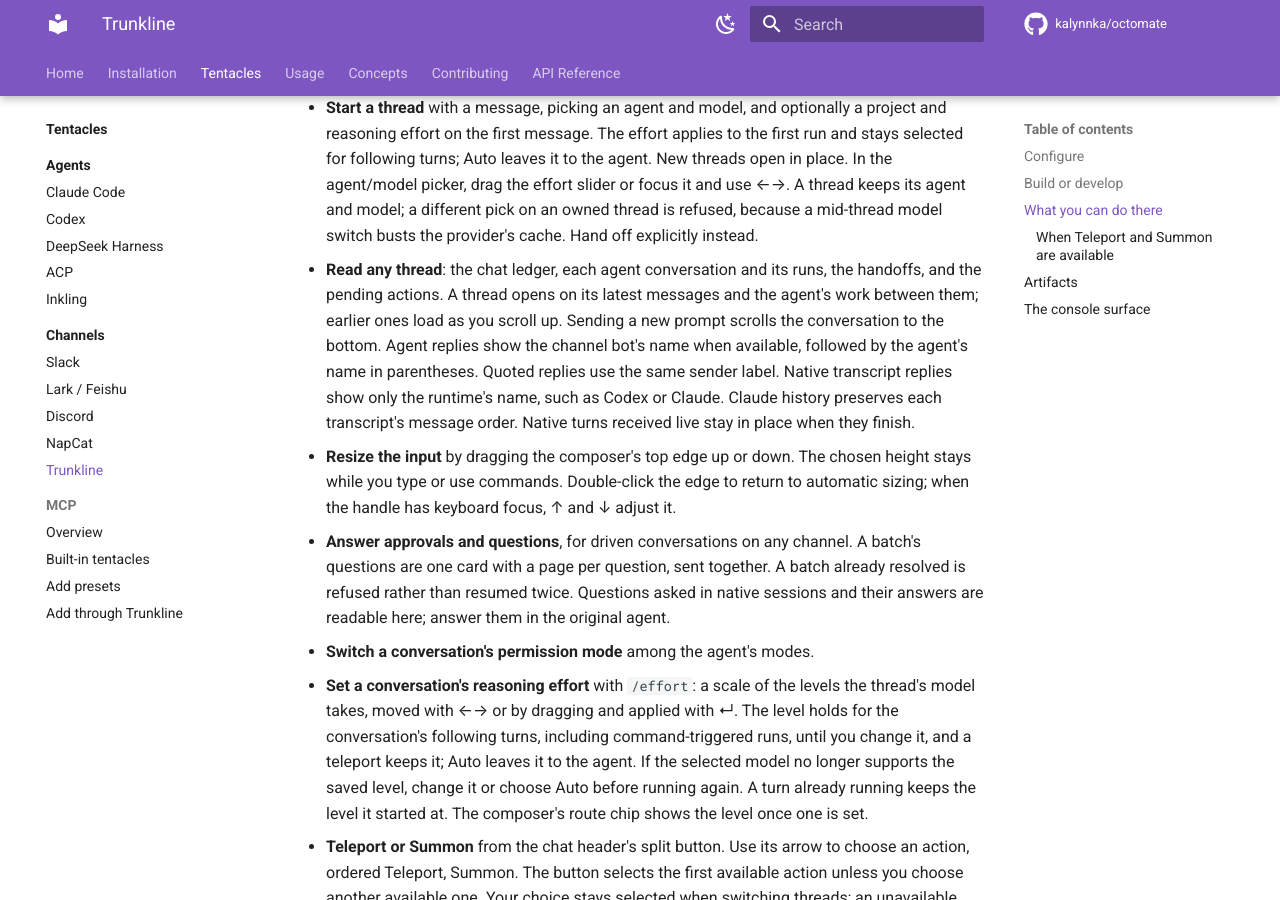
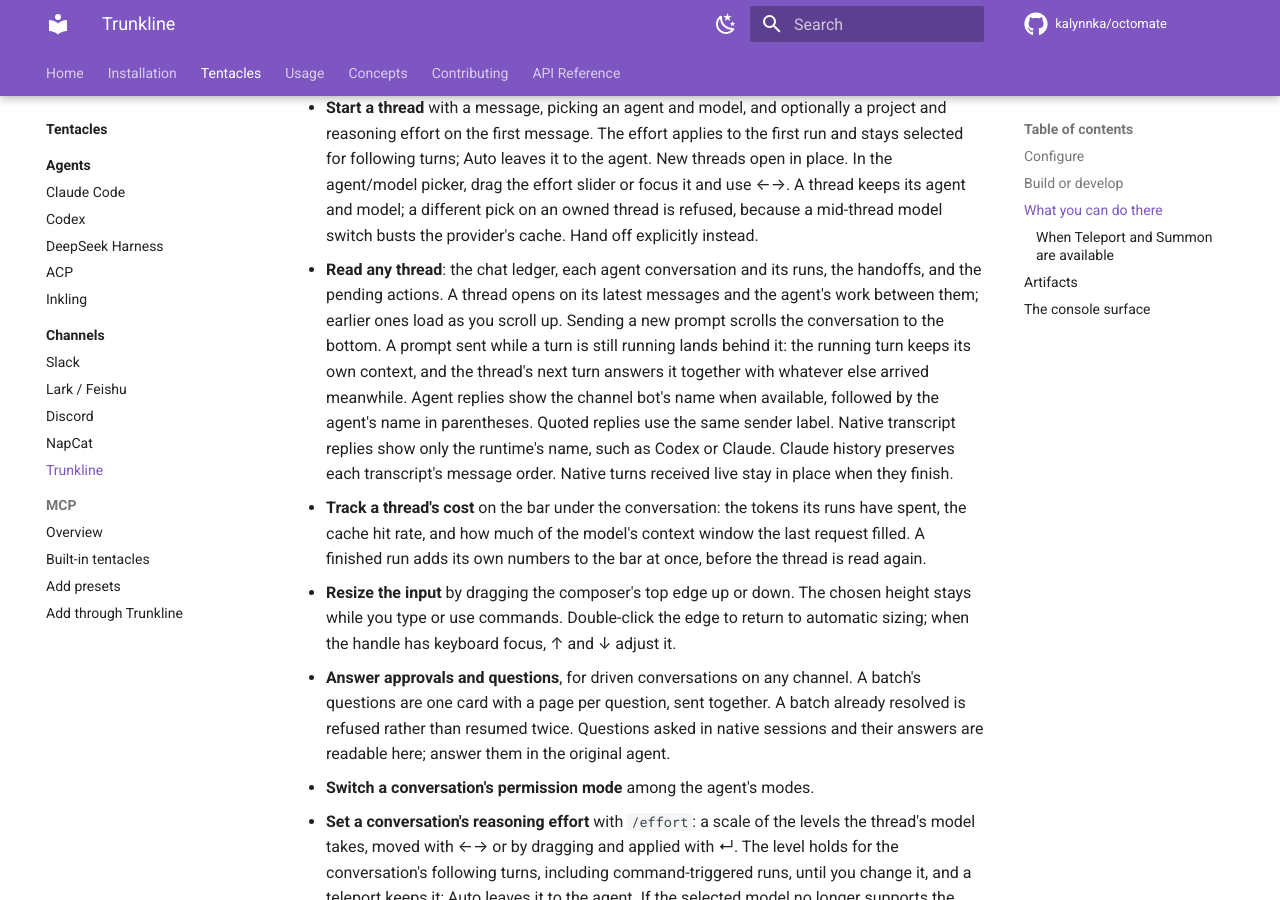
Before and after one commit to kalynnka/octomate, an MkDocs documentation site: the page built from docs/usage/channels/trunkline.md, in a window 1280 px wide and 900 px high, scrolled down 1196 px. Built offline with MkDocs 1.6.1 and Material for MkDocs 9.7.7, drawn with Linux system fonts in a browser that asks for light colours; comment, search, counter and statistics services are not loaded.

```diff
--- a/docs/usage/channels/trunkline.md
+++ b/docs/usage/channels/trunkline.md
@@ -60,12 +60,19 @@
 - **Read any thread**: the chat ledger, each agent conversation and its runs, the
   handoffs, and the pending actions. A thread opens on its latest messages and
   the agent's work between them; earlier ones load as you scroll up.
-  Sending a new prompt scrolls the conversation to the bottom.
+  Sending a new prompt scrolls the conversation to the bottom. A prompt sent
+  while a turn is still running lands behind it: the running turn keeps its own
+  context, and the thread's next turn answers it together with whatever else
+  arrived meanwhile.
   Agent replies show the channel bot's name when available, followed by the
   agent's name in parentheses. Quoted replies use the same sender label.
   Native transcript replies show only the runtime's name, such as Codex or Claude.
   Claude history preserves each transcript's message order.
   Native turns received live stay in place when they finish.
+- **Track a thread's cost** on the bar under the conversation: the tokens its
+  runs have spent, the cache hit rate, and how much of the model's context
+  window the last request filled. A finished run adds its own numbers to the
+  bar at once, before the thread is read again.
 - **Resize the input** by dragging the composer's top edge up or down. The chosen
   height stays while you type or use commands. Double-click the edge to return to
   automatic sizing; when the handle has keyboard focus, ↑ and ↓ adjust it.
```
Also changed, not shown: 1 other file.
